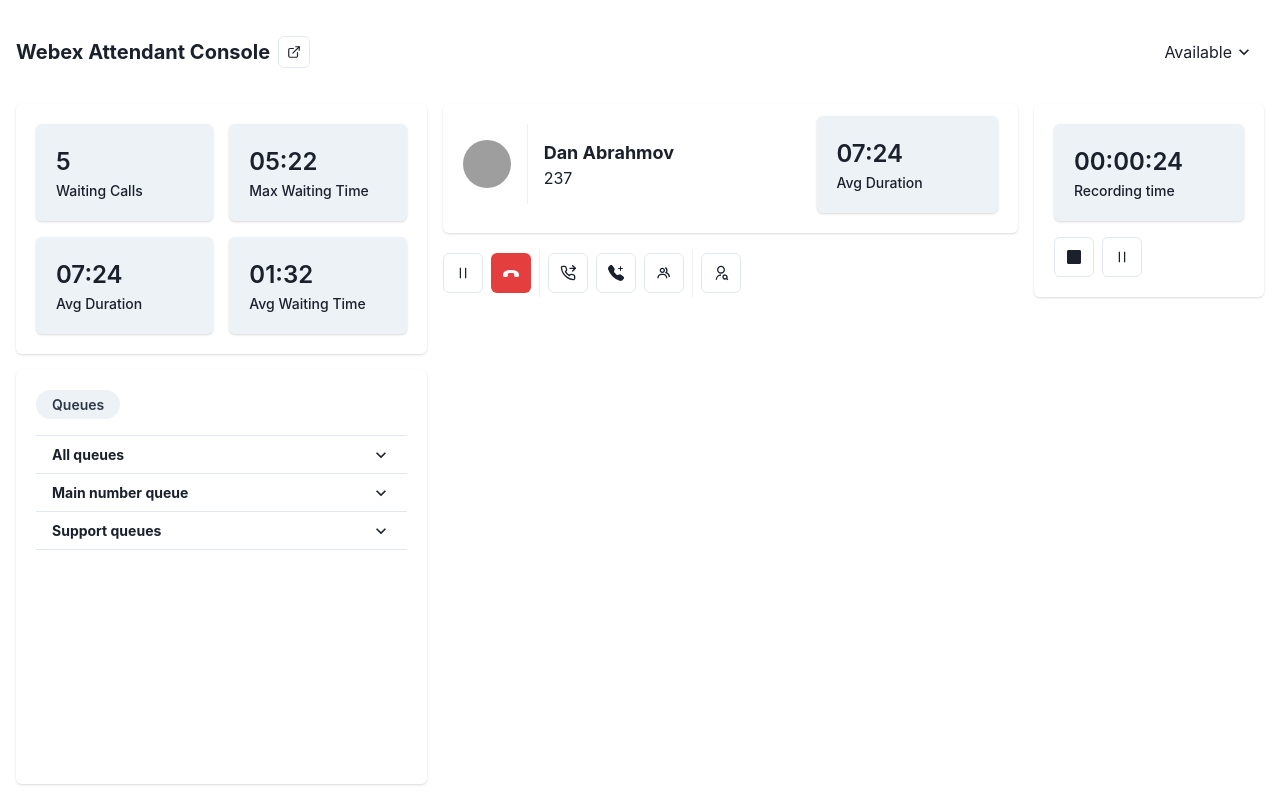
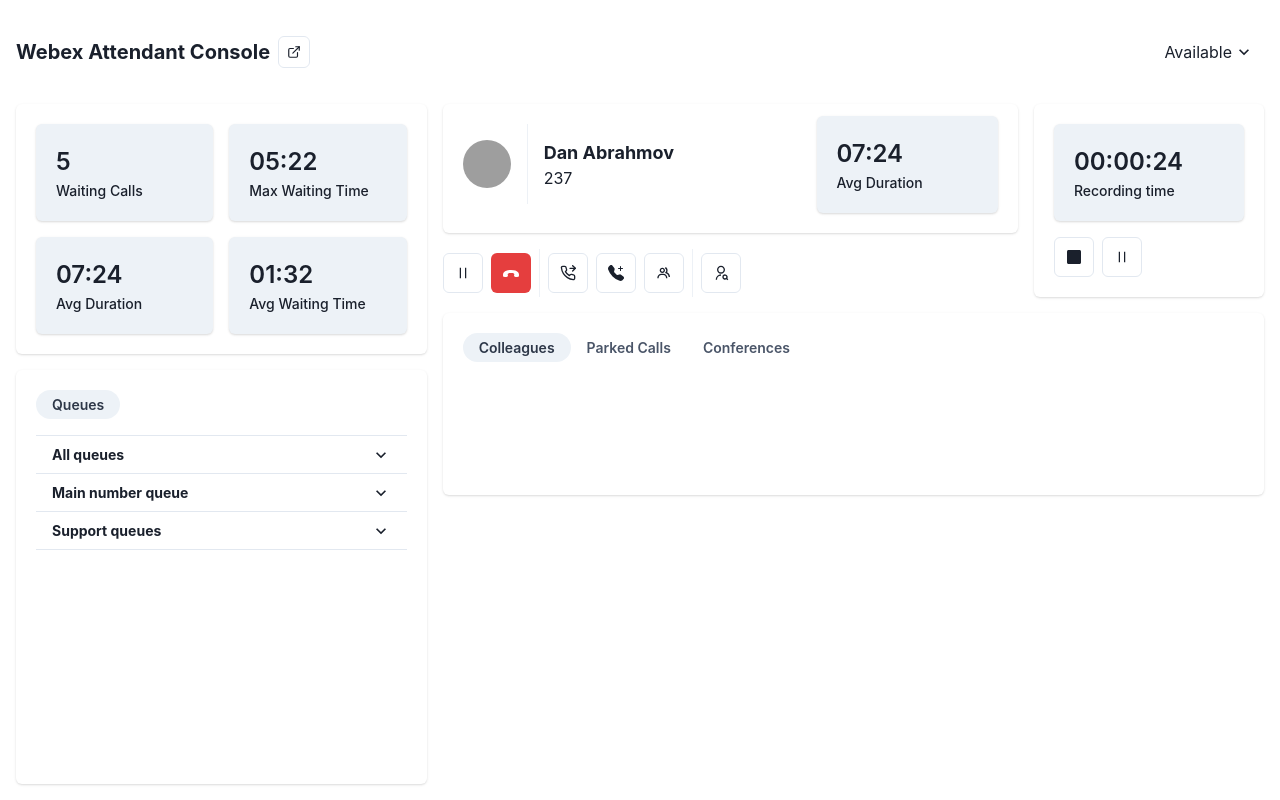
Before and after one commit to Censacrof/chakra-poc, a React (Vite) app: page / in a window 1280 px wide. Built offline with nearby package versions, Linux system fonts and the light colour scheme; grey boxes are pictures that could not be loaded.

Commit message:
Add calls panel

```diff
--- a/src/screens/console/Console.tsx
+++ b/src/screens/console/Console.tsx
@@ -11,6 +11,7 @@
 import { Header } from "./Header";
 import { QueuesStats } from "./QueuesStats";
 import { RecordingControls } from "./RecordingControls";
+import { Calls } from "./calls/Calls";
 import { Queues } from "./queues/Queues";
 
 export const Console: FC = () => {
@@ -59,6 +60,10 @@
           <ConsoleGridItem rowStart={1} colStart={2} rowSpan={2}>
             <RecordingControls />
           </ConsoleGridItem>
+
+          <ConsoleGridItem rowStart={3} colStart={1} colSpan={2}>
+            <Calls />
+          </ConsoleGridItem>
         </Grid>
       </GridItem>
     </Grid>
--- /dev/null
+++ b/src/screens/console/calls/Calls.tsx
@@ -0,0 +1,26 @@
+import { Tab, TabList, TabPanels, Tabs } from "@chakra-ui/react";
+import { FC } from "react";
+
+export const Calls: FC = () => {
+  return (
+    <Tabs
+      flexGrow={1}
+      alignSelf={"stretch"}
+      display={"flex"}
+      flexDirection={"column"}
+      gap={4}
+      variant={"soft-rounded"}
+      size={"sm"}
+      colorScheme="gray"
+    >
+      <TabList>
+        <Tab>Colleagues</Tab>
+        <Tab>Parked Calls</Tab>
+        <Tab>Conferences</Tab>
+      </TabList>
+      <TabPanels>Stuff 1</TabPanels>
+      <TabPanels>Stuff 2</TabPanels>
+      <TabPanels>Stuff 3</TabPanels>
+    </Tabs>
+  );
+};
```
